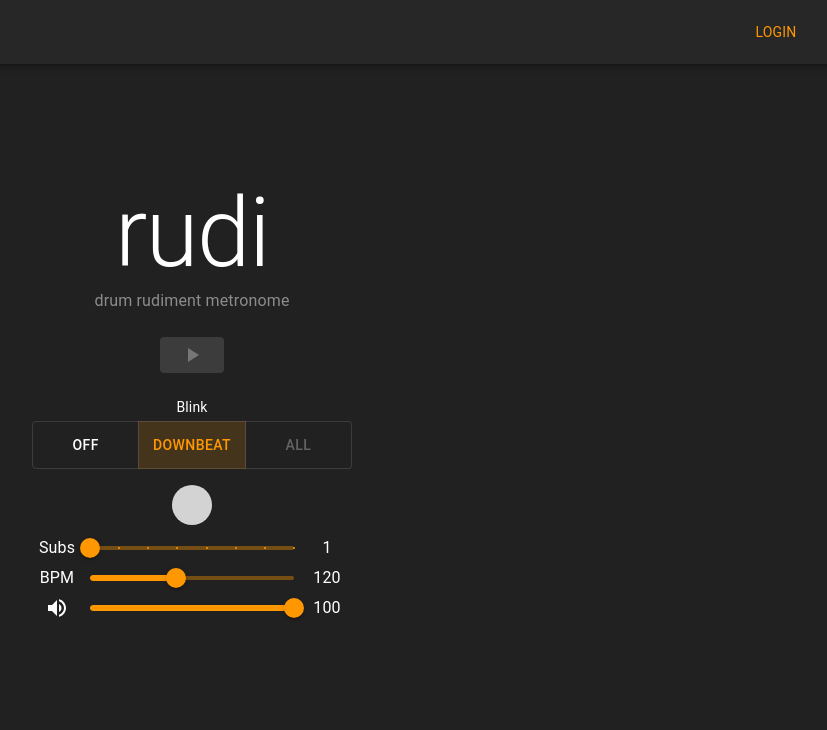
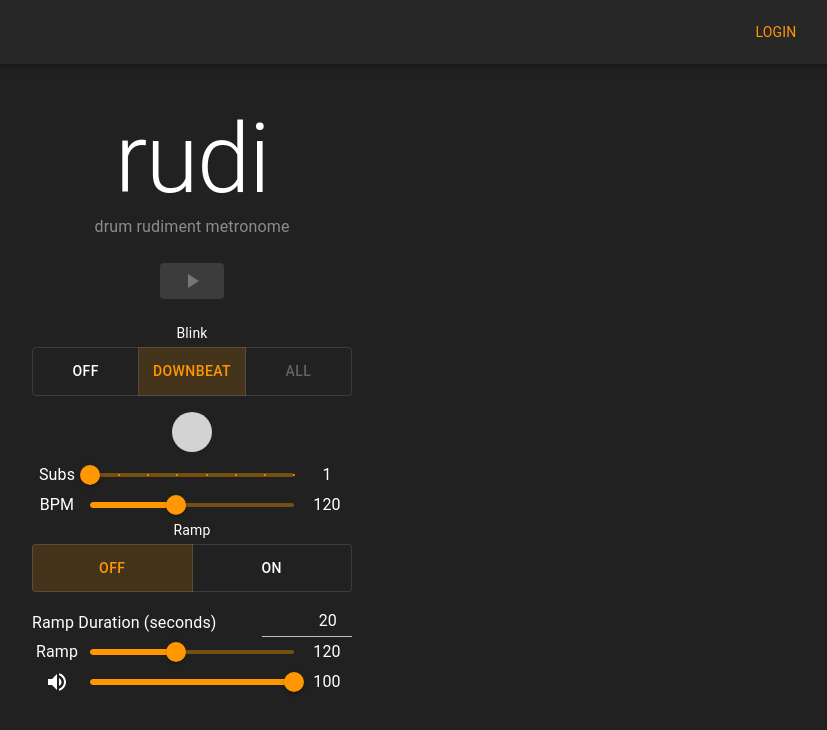
Before and after one commit to tylersernett/rudi-drum, a React (Vite) app: page / in a window 1280 px wide. Shown: the top 730 px of the page, without its empty margins (448-1275 px from the left). Built offline with nearby package versions, Linux system fonts and the light colour scheme; no server answers.

Commit message:
Add basic tempo ramp

```diff
--- a/src/components/Metronome.tsx
+++ b/src/components/Metronome.tsx
@@ -1,5 +1,5 @@
 import { useState, useEffect, useRef, } from "react";
-import { Box, Slider, Typography } from "@mui/material";
+import { Box, Grid, Slider, Typography } from "@mui/material";
 import VolumeUp from '@mui/icons-material/VolumeUp';
 import VolumeOffIcon from '@mui/icons-material/VolumeOff';
 import * as Tone from 'tone';
@@ -12,7 +12,9 @@ import PlayPause from "./PlayPause";
 import { useMetronomeContext } from "../context/MetronomeContext";
 import { TimeObject } from "tone/build/esm/core/type/Units";
 import BlinkToggle from "./BlinkToggle";
-import { BlinkToggleOption } from "../types";
+import RampToggle from "./RampToggle";
+import MuiInput from '@mui/material/Input';
+import { BlinkToggleOption, RampToggleOption } from "../types";
 
 const Metronome = () => {
   const [isLoaded, setLoaded] = useState(false);
@@ -23,7 +25,7 @@ const Metronome = () => {
   const sequence = useRef<Tone.Sequence | null>(null);
   const [volume, setVolume] = useState(100);
 
-  const { bpm, subdivisions } = metronome;
+  const { bpm, subdivisions, rampToBpm, rampToggle, rampDuration } = metronome;
   const [isBlinking, setIsBlinking] = useState<boolean[]>(() => {
     return Array.from({ length: metronome.subdivisions }, () => false);
   });
@@ -44,9 +46,25 @@ const Metronome = () => {
   }, [])
 
   //update tempo on bpm change (needed when bpm changes from a load or other non-slider input)
+  // useEffect(() => {
+  //   Tone.Transport.bpm.value = bpm
+  // }, [bpm])
+
   useEffect(() => {
-    Tone.Transport.bpm.value = bpm
-  }, [bpm])
+    // setMetronome({
+    //   ...metronome,
+    //   bpm: Math.round( Tone.Transport.bpm.value),
+    // });
+    if (rampToggle) {
+      const timeoutId = setTimeout(() => {
+        setMetronome({
+          ...metronome,
+          bpm: Math.round(Tone.Transport.bpm.value),
+        });
+      }, 50); // Update every 50 milliseconds to avoid 'maximum depth exceeded' error
+      return () => clearTimeout(timeoutId); // Cleanup function to clear the timeout
+    }
+  }, [Tone.Transport.bpm.value])
 
   const restartSequence = (restartTime = 0) => {
     Tone.Transport.cancel();
@@ -87,6 +105,9 @@ const Metronome = () => {
         }, timeString) //use AudioContext time of the event
       }
     }, "4n").start(restartTime)
+    if (rampDuration > 0 && rampToggle === RampToggleOption.On ) {
+      Tone.Transport.bpm.rampTo(rampToBpm, rampDuration);
+    }
   }
 
   const handleSliderChange = (_event: React.SyntheticEvent | Event, newValue: number | number[]) => {
@@ -112,6 +133,18 @@ const Metronome = () => {
     } else {
       console.warn('Unexpected value:', value);
     }
+  };
+
+  const handleRampSliderChange = (_event: React.SyntheticEvent | Event, newValue: number | number[]) => {
+    // processSliderValue(newValue, (newBpm) => {
+    if (typeof newValue === 'number') {
+      // updateState(value);
+      setMetronome({
+        ...metronome,
+        rampToBpm: newValue,
+      });
+    }
+    // });
   };
 
   useEffect(() => {
@@ -167,11 +200,18 @@ const Metronome = () => {
     return -30 + (value / 100) * 30;
   };
 
+  const handleInputChange = (event: React.ChangeEvent<HTMLInputElement>) => {
+    setMetronome({
+      ...metronome,
+      rampDuration: parseInt(event.target.value) || 0,
+    });
+  };
+
   return (
     <Box className="metronome">
       <PlayPause restartSequence={restartSequence} isLoaded={isLoaded} />
       <BlinkToggle />
-      <Box style={{ display: 'flex', flexDirection: 'row', justifyContent: 'center', width:'320px' }} mb={1}>
+      <Box style={{ display: 'flex', flexDirection: 'row', justifyContent: 'center', width: '320px' }} mb={1}>
         {isBlinking.map((blinking, index) => (
           //if Downbeat or MonoAll, only render the FIRST Blinker
           (blinkToggle === BlinkToggleOption.All || blinkToggle === BlinkToggleOption.Off ||
@@ -203,6 +243,55 @@ const Metronome = () => {
         <Typography variant="body1" ml={1} sx={{ width: '50px', flexShrink: 0, minWidth: '3ch' }}>{bpm}</Typography>
       </Box>
 
+      <RampToggle />
+
+      <Grid container spacing={2} alignItems="center">
+        <Grid item>
+          Ramp Duration (seconds)
+        </Grid>
+        <Grid item xs>
+          {/* <Slider
+            // value={typeof value === 'number' ? value : 0}
+            // onChange={handleSliderChange}
+            aria-labelledby="input-slider"
+          /> */}
+        </Grid>
+
+        <Grid item>
+          <MuiInput
+            value={rampDuration}
+            size="small"
+            onChange={handleInputChange}
+            // fullWidth
+
+            // onBlur={handleBlur}
+            inputProps={{
+              step: 1,
+              min: 0,
+              max: 1000,
+              type: 'number',
+              'aria-labelledby': 'input-slider',
+              style: { textAlign: 'right' }
+
+            }}
+            sx={{ textAlign: 'left' }}
+          />
+        </Grid>
+      </Grid>
+
+      <Box mt={0} display='flex' alignItems='center' sx={{ width: '320px', margin: 'auto' }}>
+        <Typography variant="body1" mr={1} sx={{ width: '50px', flexShrink: 0 }}>Ramp</Typography>
+        <Slider
+          min={20}
+          max={256}
+          value={rampToBpm}
+          sx={{ width: '220px' }}
+          onChange={handleRampSliderChange}
+          onChangeCommitted={handleRampSliderChange}
+        />
+        <Typography variant="body1" ml={1} sx={{ width: '50px', flexShrink: 0, minWidth: '3ch' }}>{rampToBpm}</Typography>
+      </Box>
+
       <Box mt={0} display='flex' alignItems='center' sx={{ width: '320px', margin: 'auto' }}>
         <Box mr={1} sx={{ width: '50px', flexShrink: 0 }} display='flex' alignItems='center' justifyContent='center'>
           {volume >= 1 ? <VolumeUp /> : <VolumeOffIcon />}
--- /dev/null
+++ b/src/components/RampToggle.tsx
@@ -0,0 +1,42 @@
+import React from "react";
+import { ToggleButton, ToggleButtonGroup, Typography, Box } from "@mui/material";
+import { RampToggleOption } from "../types"; // Import your types
+import { useMetronomeContext } from "../context/MetronomeContext";
+
+interface RampToggleProps {
+  // rampToggle: RampToggleOption;
+  // setRampToggle: (value: RampToggleOption) => void;
+}
+
+const RampToggle: React.FC<RampToggleProps> = () => {
+  const { metronome, setMetronome } = useMetronomeContext();
+  const { rampToggle } = metronome;
+  const handleToggleChange = (_event: React.MouseEvent<HTMLElement>, value: RampToggleOption) => {
+    if (value !== null) {
+      setMetronome({ ...metronome, rampToggle: value });
+    }
+  };
+
+  return (
+    <Box mb={2}>
+      <Typography mb={0.5} variant='body2' >Ramp</Typography>
+      <ToggleButtonGroup
+        value={rampToggle}
+        exclusive
+        onChange={handleToggleChange}
+        aria-label="Ramp Toggle"
+        fullWidth
+        color='primary'
+      >
+        <ToggleButton value={RampToggleOption.Off} aria-label="Off">
+          Off
+        </ToggleButton>
+        <ToggleButton value={RampToggleOption.On} aria-label="On">
+          On
+        </ToggleButton>
+      </ToggleButtonGroup>
+    </Box>
+  );
+};
+
+export default RampToggle;
--- a/src/context/MetronomeContext.tsx
+++ b/src/context/MetronomeContext.tsx
@@ -1,5 +1,5 @@
 import { ReactNode, createContext, useContext, useState, Dispatch, SetStateAction } from "react";
-import { IMetronome, BlinkToggleOption} from "../types";
+import { IMetronome, BlinkToggleOption, RampToggleOption} from "../types";
 
 type MetronomeContextType = {
   metronome: IMetronome,
@@ -12,6 +12,9 @@ const MetronomeContext = createContext<MetronomeContextType | null>(null);
 const initialMetronomeState = {
   title: '',
   bpm: 120,
+  rampToBpm: 120,
+  rampToggle: RampToggleOption.Off,
+  rampDuration: 20,
   subdivisions: 1,
   blinkToggle: BlinkToggleOption.Downbeat,
 };
--- a/src/types.ts
+++ b/src/types.ts
@@ -17,9 +17,17 @@ export enum BlinkToggleOption {
   MonoAll = "mono all",
 }
 
+export enum RampToggleOption {
+  Off = "off",
+  On = "on",
+}
+
 export interface IMetronome {
   title: string;
   bpm: number;
+  rampToBpm: number;
+  rampToggle: RampToggleOption;
+  rampDuration: number;
   subdivisions: number;
   blinkToggle: BlinkToggleOption;
 }
```
